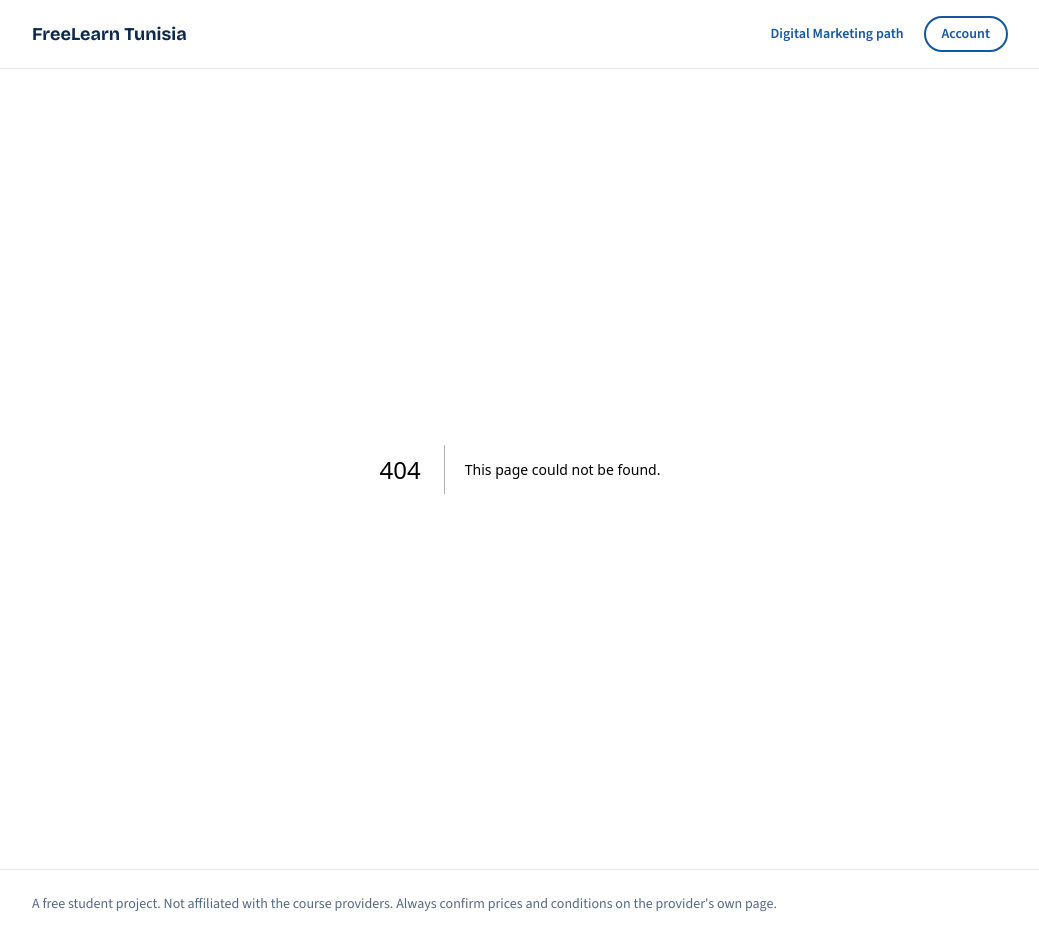
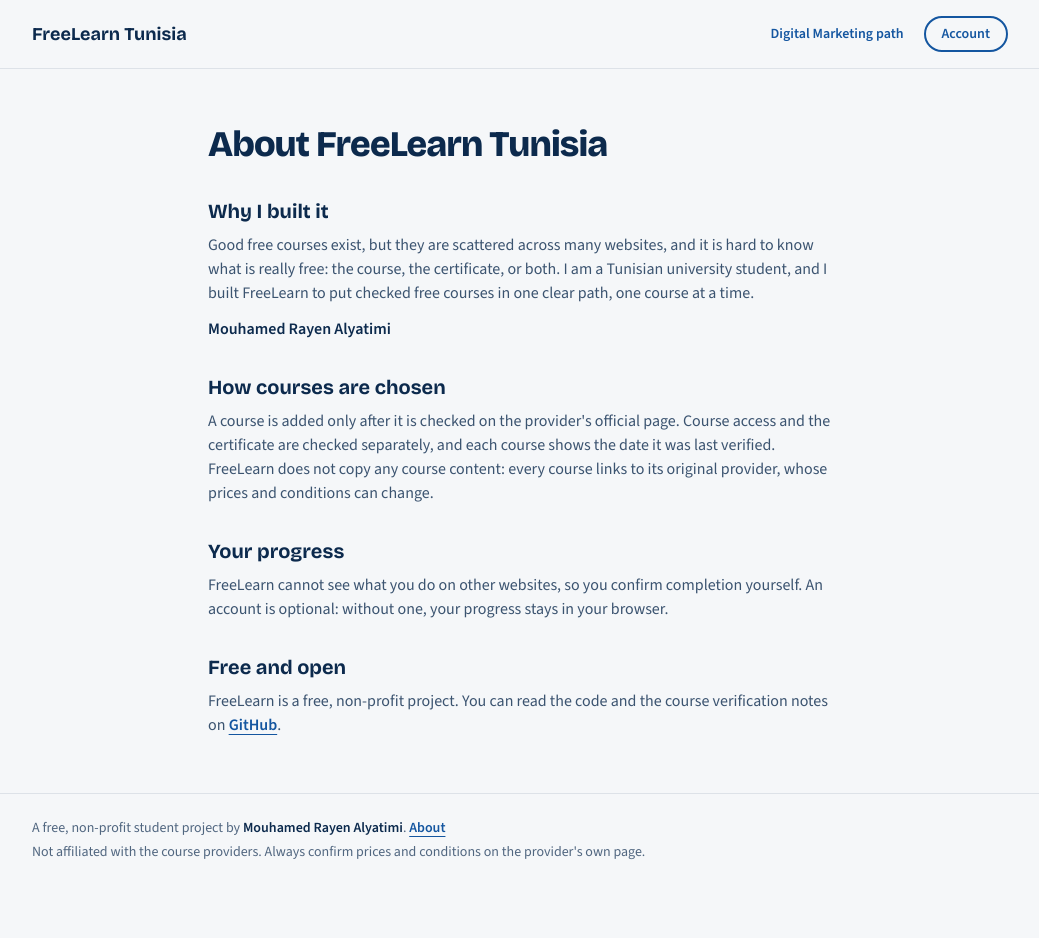
Before and after one commit to rayenalyatimi-mac/freelearn-tunisia, a Next.js app: page /about in a window 1280 px wide. Before the commit this address had no page. Shown: the whole page, without its empty margins (120-1159 px from the left). After the commit the page ends 886 px from the top, so only its background shows below. Built offline with nearby package versions, Linux system fonts and the light colour scheme.

Commit message:
Add creator credit and About page

```diff
--- /dev/null
+++ b/src/app/about/page.tsx
@@ -0,0 +1,62 @@
+export const metadata = {
+  title: "About FreeLearn Tunisia",
+};
+
+export default function AboutPage() {
+  return (
+    <main className="mx-auto max-w-2xl px-6 py-14">
+      <h1 className="font-display text-4xl font-extrabold tracking-tight">
+        About FreeLearn Tunisia
+      </h1>
+
+      <section className="mt-8">
+        <h2 className="font-display text-xl font-bold">Why I built it</h2>
+        <p className="mt-2 text-deep/80">
+          Good free courses exist, but they are scattered across many websites,
+          and it is hard to know what is really free: the course, the
+          certificate, or both. I am a Tunisian university student, and I
+          built FreeLearn to put checked free courses in one clear path, one
+          course at a time.
+        </p>
+        <p className="mt-3 font-semibold">Mouhamed Rayen Alyatimi</p>
+      </section>
+
+      <section className="mt-8">
+        <h2 className="font-display text-xl font-bold">How courses are chosen</h2>
+        <p className="mt-2 text-deep/80">
+          A course is added only after it is checked on the provider&apos;s
+          official page. Course access and the certificate are checked
+          separately, and each course shows the date it was last verified.
+          FreeLearn does not copy any course content: every course links to
+          its original provider, whose prices and conditions can change.
+        </p>
+      </section>
+
+      <section className="mt-8">
+        <h2 className="font-display text-xl font-bold">Your progress</h2>
+        <p className="mt-2 text-deep/80">
+          FreeLearn cannot see what you do on other websites, so you confirm
+          completion yourself. An account is optional: without one, your
+          progress stays in your browser.
+        </p>
+      </section>
+
+      <section className="mt-8">
+        <h2 className="font-display text-xl font-bold">Free and open</h2>
+        <p className="mt-2 text-deep/80">
+          FreeLearn is a free, non-profit project. You can read the code and
+          the course verification notes on{" "}
+          <a
+            href="https://github.com/rayenalyatimi-mac/freelearn-tunisia"
+            target="_blank"
+            rel="noopener noreferrer"
+            className="font-semibold text-sea underline underline-offset-4"
+          >
+            GitHub
+          </a>
+          .
+        </p>
+      </section>
+    </main>
+  );
+}
--- a/src/app/layout.tsx
+++ b/src/app/layout.tsx
@@ -68,10 +68,25 @@ export default function RootLayout({
         <div className="flex-1">{children}</div>
 
         <footer className="border-t border-deep/10">
-          <p className="mx-auto max-w-5xl px-6 py-6 text-sm text-deep/70">
-            A free student project. Not affiliated with the course providers.
-            Always confirm prices and conditions on the provider&apos;s own page.
-          </p>
+          <div className="mx-auto max-w-5xl px-6 py-6 text-sm text-deep/70">
+            <p>
+              A free, non-profit student project by{" "}
+              <strong className="font-semibold text-deep">
+                Mouhamed Rayen Alyatimi
+              </strong>
+              .{" "}
+              <Link
+                href="/about"
+                className="font-semibold text-sea underline underline-offset-4"
+              >
+                About
+              </Link>
+            </p>
+            <p className="mt-1">
+              Not affiliated with the course providers. Always confirm prices
+              and conditions on the provider&apos;s own page.
+            </p>
+          </div>
         </footer>
       </body>
     </html>
```
